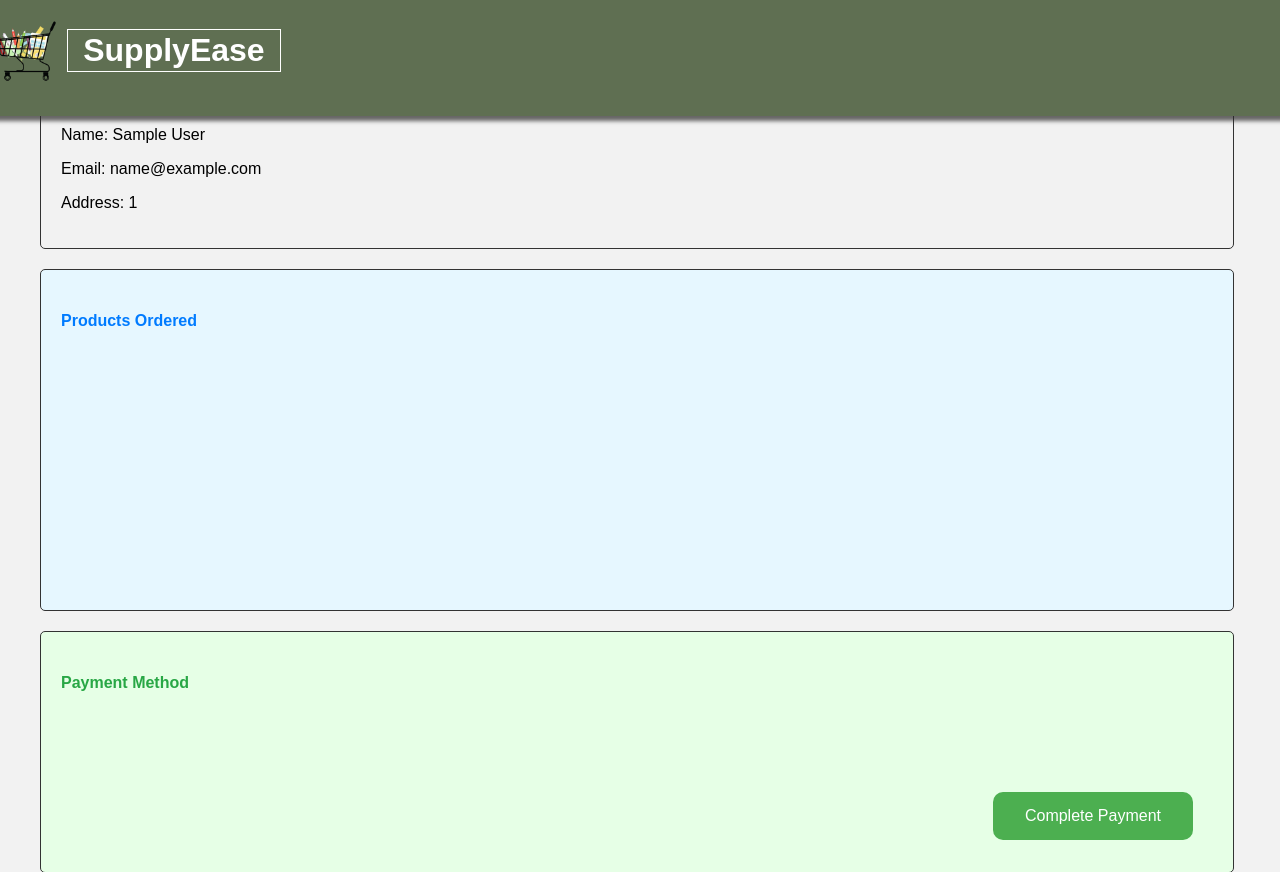
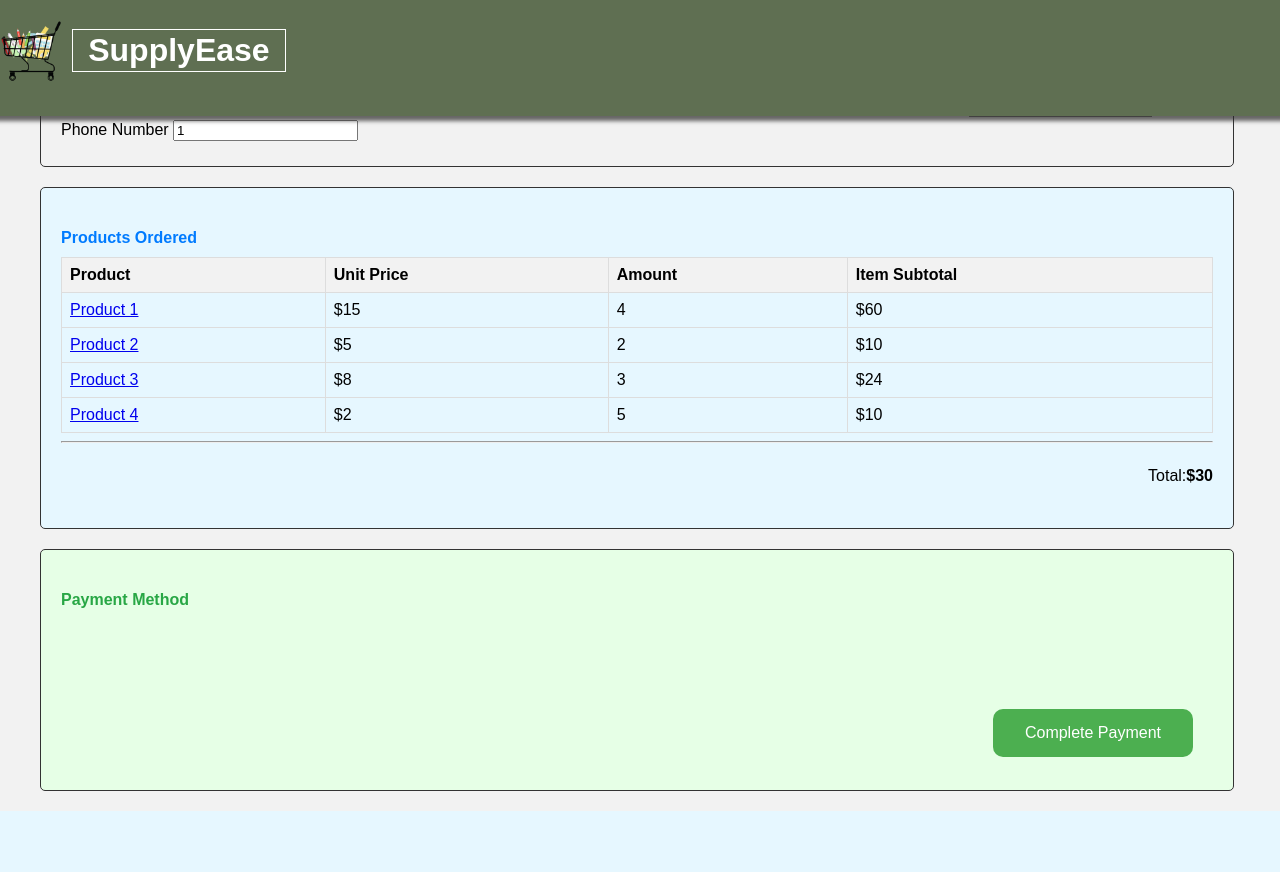
Before and after one commit to GabJeungSook/supplyease, a PHP site: page /page-checkout.php in a window 1280 px wide. Shown: the top 872 px of the page. After the commit the page ends 811 px from the top, so only its background shows below. Run offline with PHP 8.4, Linux system fonts and the light colour scheme; the visitor is signed in with stand-in values (Sample User, id 1).

Commit message:
checkout page-static

```diff
--- a/page-checkout.php
+++ b/page-checkout.php
@@ -5,16 +5,18 @@ if (!isset($_SESSION['loggedin'])) {
     header("Location: page-signin.php");
     exit();
 }
-// Retrieve customer information from the session
 $name = $_SESSION['name'];
-$email = $_SESSION['email'];
 $address = $_SESSION['address'];
+$phone = $_SESSION['phone_number'];
 ?>
+
 
 <!DOCTYPE html>
 <html>
 
 <head>
+    <meta charset="UTF-8">
+    <meta name="viewport" content="width=device-width, initial-scale=1.0">
     <title>Checkout Page</title>
     <link rel="Stylesheet" href="../static/styles/style-checkout.css">
 </head>
@@ -29,13 +31,63 @@ $address = $_SESSION['address'];
 
     <div class="default-container">
         <h4>Delivery Details</h4>
-        <p>Name: <?php echo $name; ?></p>
-    <p>Email: <?php echo $email; ?></p>
-    <p>Address: <?php echo $address; ?></p>
+<!-- Populate the form fields with the retrieved customer information -->
+
+
+        <div class="left-column">
+            <label for="name">Name</label>
+            <input type="text" id="name" name="name" value="<?php echo $name; ?>">
+        </div>
+        <div class="left-column">
+            <label for="phone">Phone Number</label>
+            <input type="text" id="phone" name="phone" value="<?php echo $phone; ?>">
+        </div>
+        <div class="right-column">
+            <label for="address">Address</label>
+            <input type="text" id="address" name="address" value="<?php echo $address; ?>">
+            <a href="#">Change</a>
+        </div>
+
     </div>
 
     <div class="product-container">
         <h4>Products Ordered</h4>
+        <!------------------------SAMPLE DISPLAY OF PRODUCTS ORDERED-------------------------->
+        <table>
+        <tr>
+            <th>Product</th>
+            <th>Unit Price</th>
+            <th>Amount</th>
+            <th>Item Subtotal</th>
+        </tr>
+        <tr>
+            <td><a href="#">Product 1</a></td>
+            <td>$15</td>
+            <td>4</td>
+            <td>$60</td>
+        </tr>
+        <tr>
+            <td><a href="#">Product 2</a></td>
+            <td>$5</td>
+            <td>2</td>
+            <td>$10</td>
+        </tr>
+        <tr>
+            <td><a href="#">Product 3</a></td>
+            <td>$8</td>
+            <td>3</td>
+            <td>$24</td>
+        </tr>
+        <tr>
+            <td><a href="#">Product 4</a></td>
+            <td>$2</td>
+            <td>5</td>
+            <td>$10</td>
+        </tr>
+    </table>
+    <hr>
+      <p>Total:  <span class="price" style="color:black"><b>$30</b></span></p>
+      <!----------------------------------------------------------------------------->
     </div>
 
     <div class="payment-container">
--- a/static/styles/style-checkout.css
+++ b/static/styles/style-checkout.css
@@ -39,6 +39,7 @@ background: #888;
 }
 
 .logo img {
+  margin-left: 5px;
   width: 80px;
   height: 80px;
 }
@@ -65,6 +66,7 @@ background: #888;
 .default-container h4 {
   color: #333;
   margin-bottom: 10px;
+  margin-top: -5px;
 }
 
 /* Apply styles to the product container */
@@ -121,3 +123,33 @@ background: #888;
 .payment-button:hover{
   background-color: #28a745;
 }
+
+
+.left-column {
+  flex: 1;
+  margin-right: 10px;
+  padding-bottom: 5px;
+}
+
+.right-column {
+  float: right;
+  margin-top: -50px;
+}
+table {
+  border-collapse: collapse;
+  width: 100%;
+}
+
+th, td {
+  border: 1px solid #dddddd;
+  text-align: left;
+  padding: 8px;
+}
+
+th {
+  background-color: #f2f2f2;
+}
+.price, p, span{
+  float: right;
+
+}
--- a/static/styles/style-products.css
+++ b/static/styles/style-products.css
@@ -203,11 +203,6 @@ body {
     transition: .3s;
 }
 
-.product-card:hover {
-    transform: translateY(-15px);
-    box-shadow: 0 5px 10px rgba(0, 0, 0, .2);
-}
-
 .product-card img {
     width: 100%;
     height: 60%;
```
Also changed, not shown: get_products.php (+4 -4 lines), index.php (+5 -3 lines).
